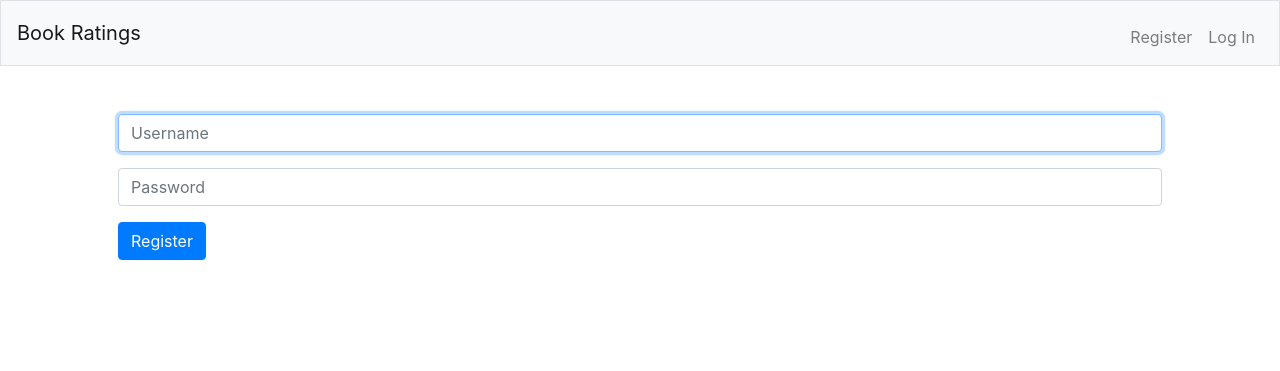
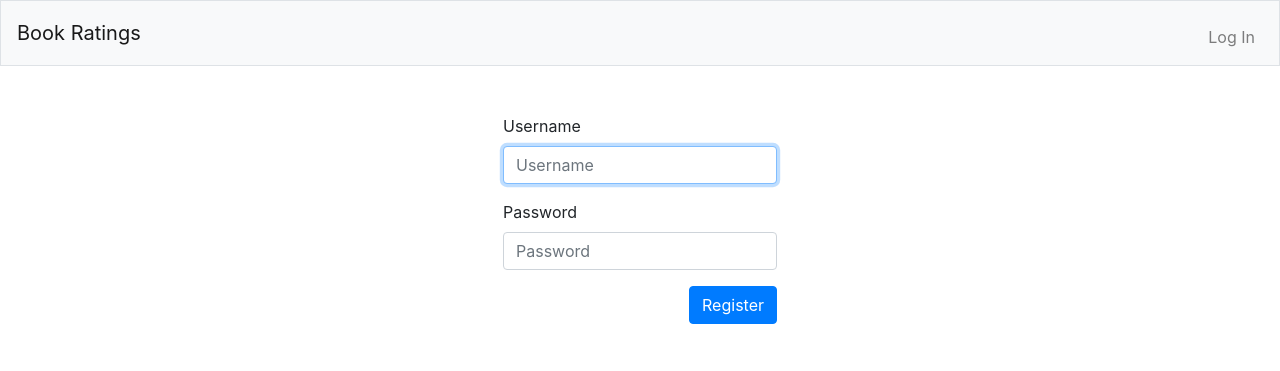
Before and after one commit to MatthewPlemmons/books, a Flask app: page /register in a window 1280 px wide. Shown: the top 371 px of the page. Run offline with Flask 2, Linux system fonts and the light colour scheme; some libraries are stand-ins or nearby versions.

Commit message:
Update html and css files

```diff
--- a/static/styles/stars.css
+++ b/static/styles/stars.css
@@ -1,9 +1,5 @@
 @charset "UTF-8";
 
-*{
-    margin: 0;
-    padding: 0;
-}
 .rate {
     float: left;
     height: 46px;
@@ -39,18 +35,3 @@
 .rate > label:hover ~ input:checked ~ label {
     color: #c59b08;
 }
-
-#user-icon {
-    height: 25px;
-    width: 25px;
-    border-radius: 45%;
-}
-
-#user-reviews {
-    margin-top: 1rem;
-    margin-bottom: 1rem;
-}
-
-#user-review {
-    margin-bottom: 1rem;
-}
--- /dev/null
+++ b/static/styles/styles.css
@@ -0,0 +1,76 @@
+@charset "UTF-8";
+
+*{
+    margin: 0;
+    padding: 0;
+}
+
+.container {
+    display: grid;
+    place-items: center;
+}
+
+.center-section {
+    display: flex;
+    flex-direction: column;
+    max-width: 768px;
+}
+
+.main-cover {
+    margin: 8px 24px 8px 8px;
+    float: left;
+}
+
+.book-cover-s {
+    margin: 8px;
+    float: left;
+}
+
+.user-reviews {
+    margin: 8px 0 8px 0;
+}
+
+.form-inline {
+    flex-flow: row;
+    width: -webkit-fill-available;
+}
+
+.form-control {
+    width: 100%;
+}
+
+.btn {
+    float: right;
+}
+
+#user-icon {
+    height: 25px;
+    width: 25px;
+    border-radius: 45%;
+}
+
+.user-reviews {
+    margin-top: 1rem;
+    margin-bottom: 1rem;
+}
+
+#user-review {
+    padding: 12px 0px 12px 0px;
+    border-radius: 10px;
+    margin-bottom: 1rem;
+}
+
+.user-name-and-icon {
+    margin-bottom: 4px;
+}
+
+.user-star-rating {
+    margin-bottom: 8px;
+}
+
+.user-review-text-box {
+    padding: 12px;
+    margin-bottom: 8px;
+    border-radius: 12px;
+    background-color: aliceblue;
+}
--- a/templates/layout.html
+++ b/templates/layout.html
@@ -14,7 +14,7 @@
         <!-- https://favicon.io/emoji-favicons/money-mouth-face/ -->
         <link href="/static/favicon.ico" rel="icon">
 
-        <link href="/static/styles.css" rel="stylesheet">
+        <link href="/static/styles/styles.css" rel="stylesheet">
         <link href="/static/styles/stars.css" rel="stylesheet">
 
         <script src="https://code.jquery.com/jquery-3.3.1.min.js"></script>
@@ -34,16 +34,12 @@
             </button>
             <div class="collapse navbar-collapse" id="navbar">
                 {% if session.user_id %}
-                    <!-- <ul class="navbar-nav mr-auto mt-2">
-                        <li class="nav-item"><a class="nav-link" href="/search">Search</a></li>
-                    </ul> -->
                     <ul class="navbar-nav ml-auto mt-2">
                         <li class="nav-item"><a class="nav-link" href="/logout">Logout</a></li>
                     </ul>
                 {% else %}
                     <ul class="navbar-nav ml-auto mt-2">
-                        <li class="nav-item"><a class="nav-link" href="/register">Register</a></li>
-                        <li class="nav-item"><a class="nav-link" href="/login">Log In</a></li>
+                        {% block login %}{% endblock %}
                     </ul>
                 {% endif %}
             </div>
@@ -57,8 +53,10 @@
             </header>
         {% endif %}
 
-        <main class="container p-5">
-            {% block main %}{% endblock %}
+        <main class="container py-5">
+                <div class="center-section">
+                    {% block main %}{% endblock %}
+                </div>
         </main>
 
         <footer class="small text-center text-muted">
--- a/templates/register.html
+++ b/templates/register.html
@@ -4,13 +4,19 @@
     Register
 {% endblock %}
 
+{% block login %}
+    <li class="nav-item"><a class="nav-link" href="/login">Log In</a></li>
+{% endblock %}
+
 {% block main %}
     <form action="/register" method="post">
         <div class="form-group">
-            <input autocomplete="off" autofocus class="form-control" name="username" placeholder="Username" type="text">
+            <label for="username">Username</label>
+            <input autocomplete="off" autofocus class="form-control" name="username" placeholder="Username" type="text" required>
         </div>
         <div class="form-group">
-            <input class="form-control" name="password" placeholder="Password" type="password">
+            <label for="password">Password</label>
+            <input class="form-control" name="password" placeholder="Password" type="password" required>
         </div>
         <button class="btn btn-primary" type="submit">Register</button>
     </form>
```
Also changed, not shown: templates/books.html (+30 -23 lines), templates/login.html (+8 -2 lines), templates/search.html (+6 -4 lines), static/1.png (added), static/2.png (added), static/3.png (added), static/4.png (added), static/5.png (added).
